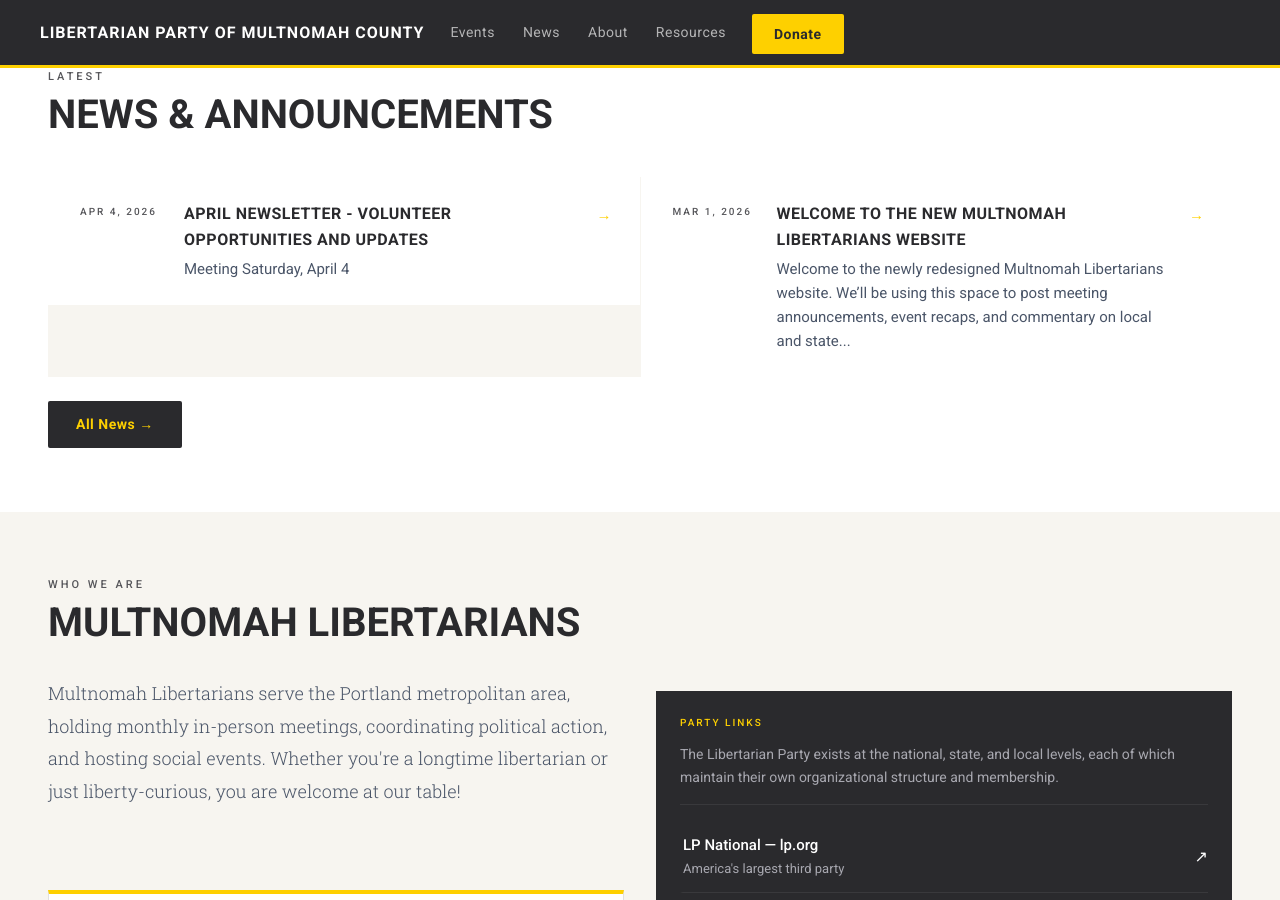
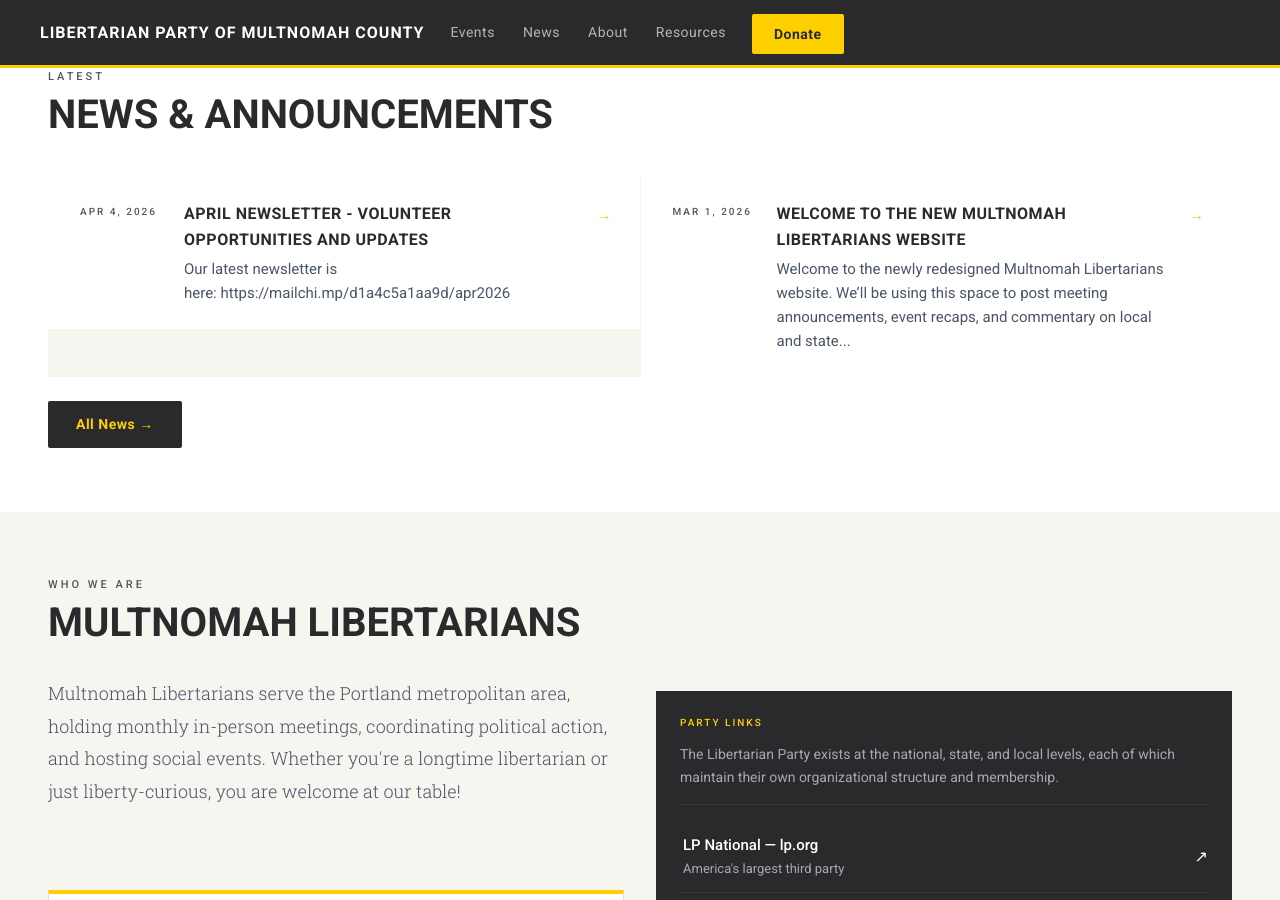
Before and after one commit to LPOregon/lpmultco, a Jekyll site: the page built from index.html, in a window 1280 px wide and 900 px high, scrolled down 2089 px. Built offline with Jekyll 4.4.1, drawn with Linux system fonts in a browser that asks for light colours; a script that is not in the unit is left out; part of the change alters nothing that is shown.

Commit message:
Update News & Announcements “2026-04-05-april-newsletter-volunteer-opportunities-and-updates”

```diff
--- a/_posts/2026-04-05-april-newsletter-volunteer-opportunities-and-updates.md
+++ b/_posts/2026-04-05-april-newsletter-volunteer-opportunities-and-updates.md
@@ -3,28 +3,6 @@ title: April Newsletter - volunteer opportunities and updates
 date: 2026-04-04
 ---
 
-| **Meeting Saturday, April 4** |
+| Our latest newsletter is here: https://mailchi.mp/d1a4c5a1aa9d/apr2026 |
 
-| Spring is here and it's time to get to get to work! Join us at Dick's Primal Burger to join other liberty-loving people making Portland better.\n\nWe'll discuss upcoming events, upcoming elections, and more.\n\nWe can't do this work without you. Hope to see you there! |
-
-| **Saturday, April 4**\n\n**4 pm**\n\nDick's Primal Burger\n\n[4905 SE Woodstock\n\nPortland, OR 97206](https://maps.app.goo.gl/whNJa2iEDjMCBhN26) |
-
-| [RSVP](https://www.eventbrite.com/e/multnomah-libertarians-monthly-meeting-april-tickets-1979193765832?aff=oddtdtcreator "RSVP") |
-
-| **Thank You For A Great LPO Convention** |
-
-| \n\n Thank you to everyone who participated in this year's Libertarian Party of Oregon business convention. Among other things we made the following resolutions:To end the conflict in Iran and foreign influenceTo make lemon pound cake the official cake of the LPO |
-
-| **Multnomah Libertarian T-shirts are Here!** |
-
-| Show your pride for liberty in the Portland area with a shiny new Multnomah Libertarians t-shirt, hoodie, or tank top!\n\nWe have priced these for no profit to us (only the fee that Bonfire charges) to make them as accessible as possible. If you would like a t-shirt but can't afford one, and if you are a regular attendee or volunteer, please reach out and we'll make sure you get one.\n\nThere is only one design currently, but more colors and designs will be available in the future.\n\nIf you are planning to volunteer at the We Believe in Portland event (details below), make sure to order your shirt TODAY March 28 to make sure it arrives in time.\n\n[Click here to place your shirt order.](https://www.bonfire.com/multnomah-libertarians-logo-gold/) |
-
-| **Join our "We Believe in Portland" Team!** |
-
-| What better way to show the spirit of Libertarianism than by volunteering to help clean up our city when government services have failed?\n\nWe've created a team to join the "We Believe in Portland" cleanup event. Please join our team here: [https://adoptoneblock.fillout.com/t/ovGVq4fU48us](https://adoptoneblock.fillout.com/t/ovGVq4fU48us "https://adoptoneblock.fillout.com/t/ovGVq4fU48us")\n\nTeam name: Multnomah Libertarians\n\nSee you out there!\n\nFriday, April 17, 2026\n\n11:00 AM 4:00 PM\n\nProvidence Park\n\n1844 Southwest Morrison Street\n\nPortland, OR, 97205 |
-
-| Portland government FAFO: |
-
-| Follow us [on X](https://x.com/MultCoLiberty) for more liberty memes! |
-
-| [Donate](https://secure.anedot.com/b9ad9d89-92e3-4118-89a4-3e978a4ec2d7/f1f2ecc1-08cb-449d-8582-aa055bc17e7f "Donate") |
+|  |
```
